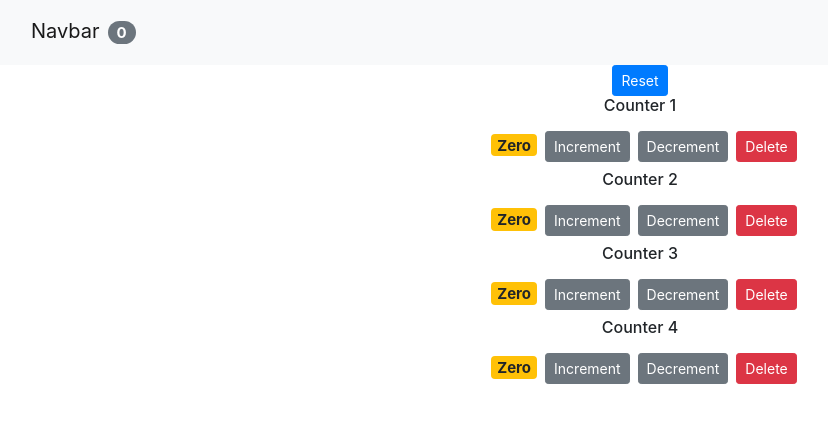
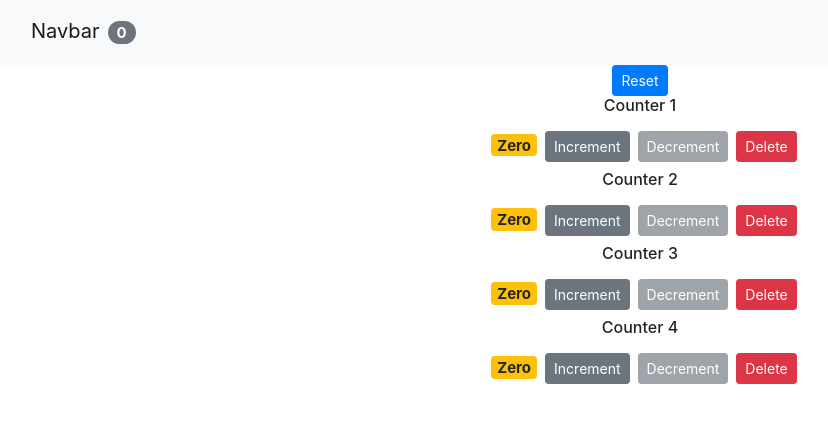
Before and after one commit to laxmanbalaraman/ReactDemo, a React (Create React App) app in the folder counter-app/: page / in a window 1280 px wide. Shown: the top 422 px of the page, without its empty margins (0-828 px from the left). Built offline with nearby package versions, Linux system fonts and the light colour scheme.

Commit message:
Disable Decrement btn on negative counter value.

```diff
--- a/counter-app/src/App.js
+++ b/counter-app/src/App.js
@@ -28,24 +28,24 @@ class App extends Component {
 
   handleIncrement = (c) => {
     console.log("Increment clicked", c);
-    const counter = this.state.counters.map((counter) => {
+    const counters = this.state.counters.map((counter) => {
       if (counter.id === c.id) {
         counter.value++;
       }
       return counter;
     });
-    this.setState({ counter });
+    this.setState({ counters });
   };
 
   handleDecrement = (c) => {
     console.log("Decrement clicked", c);
-    const counter = this.state.counters.map((counter) => {
+    const counters = this.state.counters.map((counter) => {
       if (counter.id === c.id) {
         counter.value--;
       }
       return counter;
     });
-    this.setState({ counter });
+    this.setState({ counters });
   };
 
   render() {
--- a/counter-app/src/components/counter.jsx
+++ b/counter-app/src/components/counter.jsx
@@ -70,6 +70,7 @@ class Counter extends Component {
         <button
           onClick={() => this.props.handleDecrement(this.props.counter)}
           className="btn btn-secondary btn-sm m-2"
+          disabled={this.props.counter.value === 0 ? "disabled" : ""}
         >
           Decrement
         </button>
--- a/counter-app/src/components/counters.jsx
+++ b/counter-app/src/components/counters.jsx
@@ -3,12 +3,14 @@ import Counter from "./counter";
 
 class Counters extends Component {
   render() {
+    const { onReset, onDelete, onIncrement, onDecrement, counters } =
+      this.props;
     return (
       <div>
-        <button onClick={this.props.onReset} className="btn btn-primary btn-sm">
+        <button onClick={onReset} className="btn btn-primary btn-sm">
           Reset
         </button>
-        {this.props.counters.map((counter) => (
+        {counters.map((counter) => (
           // tags inside component is called childeren and they can be accesssed using props
 
           <Counter
@@ -16,9 +18,9 @@ class Counters extends Component {
             // good practice to send the entire object as attribute value to reduce space
             // value={counter.value}
             // id={counter.id}
-            handleDelete={this.props.onDelete}
-            handleIncrement={this.props.onIncrement}
-            handleDecrement={this.props.onDecrement}
+            handleDelete={onDelete}
+            handleIncrement={onIncrement}
+            handleDecrement={onDecrement}
             counter={counter}
           >
             {/* can be accesesed using this.props.children */}
```
